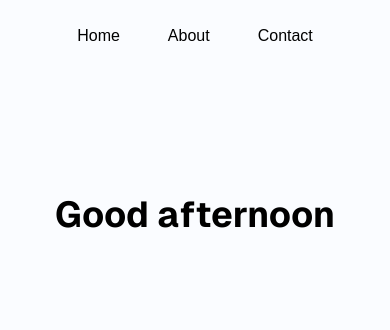
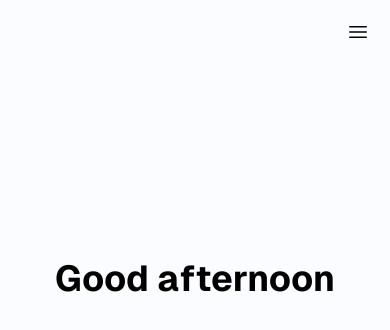
Before and after one commit to dzqli/pw, a Next.js app: page / in a window 390 px wide. Shown: the top 330 px of the page. Built offline with nearby package versions, Linux system fonts and the light colour scheme.

Commit message:
make navbar responsive

```diff
--- a/src/app/about/page.tsx
+++ b/src/app/about/page.tsx
@@ -38,8 +38,8 @@ const About = () => {
   return (
     <div className={`${MAIN_CLASS} items-center justify-items-center px-8 gap-16 sm:px-20 font-[family-name:var(--font-geist-sans)]` }>
       <article>
-        <section id="intro" className={`${MAIN_CLASS} min-h-screen flex flex-col`}>
-          <h1 className="text-4xl font-bold leading-7 pt-[40vh] mb-2 sm:truncate sm:tracking-tight">
+        <section id="intro" className={`${MAIN_CLASS} min-h-[95vh] flex flex-col`}>
+          <h1 className="text-4xl font-bold leading-7 pt-[30vh] mb-2 sm:truncate sm:tracking-tight">
             Hi.  I&#39;m David.
           </h1>
           <div className="flex flex-row flex-wrap grow">
--- a/src/app/contact/page.tsx
+++ b/src/app/contact/page.tsx
@@ -50,7 +50,7 @@ const Contact = () => {
   const [isCardFlipped, setCardFlipped] = useState(false);
 
   return (
-    <div className="flex items-center justify-center flex-col min-h-screen p-8 sm:p-20 font-[family-name:var(--font-geist-sans)]">
+    <div className="flex items-center justify-center flex-col min-h-[85vh] p-8 sm:p-20 font-[family-name:var(--font-geist-sans)]">
       <div
         className={`${MAIN_CLASS}__card`}
         role="button"
--- a/src/app/page.tsx
+++ b/src/app/page.tsx
@@ -3,7 +3,7 @@ import { getTimeBand } from '@/helpers';
 
 export default function Home() {
   return (
-    <div className="items-center justify-items-center min-h-screen p-8 gap-16 sm:p-20 font-[family-name:var(--font-geist-sans)]">
+    <div className="items-center justify-items-center min-h-[90vh] p-8 gap-16 sm:p-20 font-[family-name:var(--font-geist-sans)]">
       <main className="flex flex-col gap-8 items-center">
         <h1 className="text-4xl font-bold leading-7 mt-[20vh] sm:truncate sm:text-5xl sm:tracking-tight">
           Good {getTimeBand(new Date())}
--- /dev/null
+++ b/src/assets/icons/close.jsx
@@ -0,0 +1,16 @@
+import React from 'react';
+
+const CloseIcon = ({ className = ''}) => (
+  <svg
+    className={className}
+    xmlns="http://www.w3.org/2000/svg"
+    fill="none"
+    viewBox="0 0 24 24"
+    strokeWidth={1.5}
+    stroke="currentColor"
+  >
+    <path strokeLinecap="round" strokeLinejoin="round" d="M6 18 18 6M6 6l12 12" />
+  </svg>
+);
+
+export default CloseIcon;
--- /dev/null
+++ b/src/assets/icons/menu.jsx
@@ -0,0 +1,16 @@
+import React from 'react';
+
+const MenuIcon = ({ className = ''}) => (
+  <svg
+    className={className}
+    xmlns="http://www.w3.org/2000/svg"
+    fill="none"
+    viewBox="0 0 24 24"
+    strokeWidth={1.5}
+    stroke="currentColor"
+  >
+    <path strokeLinecap="round" strokeLinejoin="round" d="M3.75 6.75h16.5M3.75 12h16.5m-16.5 5.25h16.5" />
+  </svg>
+);
+
+export default MenuIcon;
--- a/src/components/NavBar.tsx
+++ b/src/components/NavBar.tsx
@@ -1,5 +1,9 @@
-// NavBar.tsx
+'use client'
+
+import { useState } from 'react';
 import Link from 'next/link';
+import MenuIcon from '@/assets/icons/menu';
+import CloseIcon from '@/assets/icons/close';
 
 const ROUTES = [
   {
@@ -17,11 +21,30 @@ const ROUTES = [
 ] as const;
 
 const NavBar = () => {
+  const [isMenuOpen, setMenuOpen] = useState(false);
   return (
-    <nav className="w-full flex fixed items-center justify-center flex-wrap gap-12 p-6">
+    <nav className="relative w-full flex items-center justify-end flex-wrap gap-12 p-5 bg-[var(--background)] sm:justify-center">
       {ROUTES.map((r) => (
-        <Link key={`nav-link-${r.name}`} href={r.route}>{r.name}</Link>
+        <Link key={`nav-link-${r.name}`} className="hidden sm:block" href={r.route}>{r.name}</Link>
       ))}
+      <button className="sm:hidden" aria-label="toggle menu" onClick={() => setMenuOpen(prev => !prev)}>
+        {isMenuOpen
+          ? <CloseIcon className="w-6" />
+          : <MenuIcon className="w-6" />
+        }
+      </button>
+      <div className={`absolute left-0 top-16 w-full flex flex-col items-center p-6 gap-12 transition-transform bg-[var(--background)] ${isMenuOpen ? 'translate-y-0 z-50 shadow-2xl' : '-translate-y-full -z-50'}`}>
+        {ROUTES.map((r) => (
+          <Link
+            key={`nav-link-${r.name}`}
+            className=""
+            href={r.route}
+            onClick={() => setMenuOpen(false)}
+          >
+            {r.name}
+          </Link>
+        ))}
+      </div>
     </nav>
   )
 }
```
